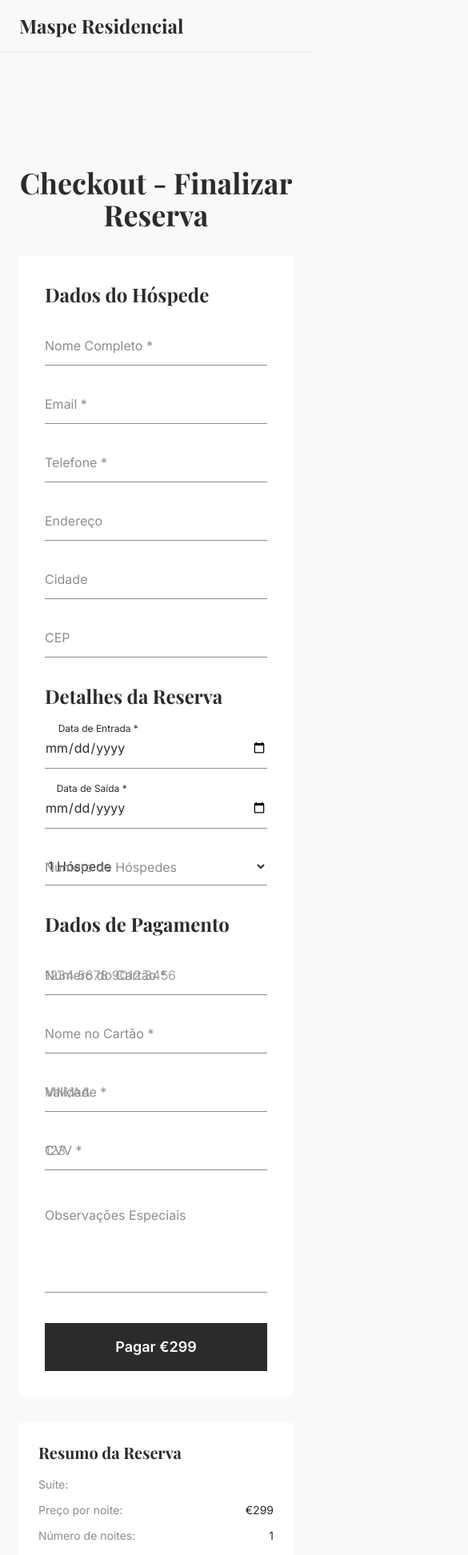
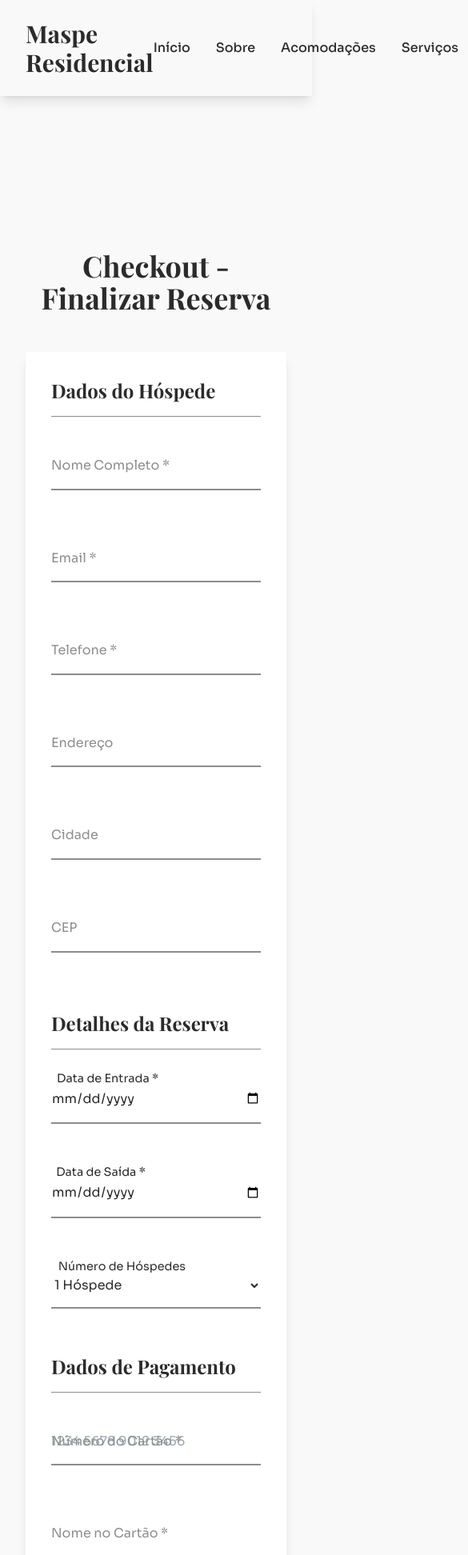
Before and after one commit to Devjoao-petrohost/lux-residencia-web-02, a React (Vite) app: page /checkout in a window 390 px wide. Shown: the top 1944 px of the page at 80% size, 585 px wide, since content can reach past the window. Built offline with nearby package versions, Linux system fonts and the light colour scheme.

Commit message:
Fix: Final polish and configuration
- Fixed visual glitches (spacing, overlap, transparency).
- Updated body font to "Sora".
- Configured currency to Kwanza (Kz).
- Added "Login Admin" link to the header.

```diff
--- a/index.html
+++ b/index.html
@@ -1,28 +1,17 @@
 
-<!DOCTYPE html>
-<html lang="pt-BR">
+<!doctype html>
+<html lang="en">
   <head>
     <meta charset="UTF-8" />
+    <link rel="icon" type="image/svg+xml" href="/favicon.ico" />
     <meta name="viewport" content="width=device-width, initial-scale=1.0" />
     <title>Maspe Residencial - Sofisticação que Acolhe</title>
-    <meta name="description" content="Hotel boutique de luxo no coração da cidade. Descubra um refúgio de excelência e discrição." />
-    <meta name="author" content="Maspe Residencial" />
-
-    <meta property="og:title" content="Maspe Residencial - Sofisticação que Acolhe" />
-    <meta property="og:description" content="Hotel boutique de luxo no coração da cidade. Descubra um refúgio de excelência e discrição." />
-    <meta property="og:type" content="website" />
-    <meta property="og:image" content="https://lovable.dev/opengraph-image-p98pqg.png" />
-
-    <meta name="twitter:card" content="summary_large_image" />
-    <meta name="twitter:site" content="@maspe_residencial" />
-    <meta name="twitter:image" content="https://lovable.dev/opengraph-image-p98pqg.png" />
 
     <!-- Google Fonts -->
     <link rel="preconnect" href="https://fonts.googleapis.com">
     <link rel="preconnect" href="https://fonts.gstatic.com" crossorigin>
-    <link href="https://fonts.googleapis.com/css2?family=Playfair+Display:wght@400;700&family=Inter:wght@300;400;500;600&display=swap" rel="stylesheet">
+    <link href="https://fonts.googleapis.com/css2?family=Playfair+Display:wght@400;700&family=Sora:wght@300;400;500;600;700&display=swap" rel="stylesheet">
   </head>
-
   <body>
     <div id="root"></div>
     <script type="module" src="/src/main.tsx"></script>
--- a/src/App.tsx
+++ b/src/App.tsx
@@ -8,6 +8,7 @@ import Index from "./pages/Index";
 import Accommodations from "./pages/Accommodations";
 import Checkout from "./pages/Checkout";
 import Confirmation from "./pages/Confirmation";
+import Admin from "./pages/Admin";
 import NotFound from "./pages/NotFound";
 
 const queryClient = new QueryClient();
@@ -23,6 +24,7 @@ const App = () => (
           <Route path="/acomodacoes" element={<Accommodations />} />
           <Route path="/checkout" element={<Checkout />} />
           <Route path="/confirmacao" element={<Confirmation />} />
+          <Route path="/admin" element={<Admin />} />
           <Route path="*" element={<NotFound />} />
         </Routes>
       </BrowserRouter>
--- a/src/components/Header.tsx
+++ b/src/components/Header.tsx
@@ -17,52 +17,43 @@ const Header = () => {
   }, []);
 
   const headerClass = isHomePage
-    ? `fixed top-0 left-0 right-0 z-50 transition-all duration-300 ${
+    ? `fixed top-0 left-0 right-0 header-fixed transition-all duration-300 ${
         isScrolled
-          ? 'bg-off-white shadow-sm'
+          ? 'bg-off-white shadow-lg'
           : 'bg-transparent'
       }`
-    : 'bg-off-white shadow-sm';
+    : 'bg-off-white shadow-lg';
 
   return (
     <header className={headerClass}>
-      <div className="container mx-auto px-6 py-4">
+      <div className="container py-6">
         <div className="flex items-center justify-between">
-          <Link to="/" className="font-playfair text-2xl font-bold text-charcoal">
+          <Link to="/" className="font-playfair text-3xl font-bold text-charcoal">
             Maspe Residencial
           </Link>
 
-          <nav className="hidden md:flex space-x-8">
-            <Link
-              to="/"
-              className="text-charcoal hover:text-stone-grey transition-colors duration-300 font-inter font-medium"
-            >
+          <nav className="header-nav">
+            <Link to="/">
               Início
             </Link>
-            <a
-              href="#sobre"
-              className="text-charcoal hover:text-stone-grey transition-colors duration-300 font-inter font-medium"
-            >
+            <a href="#sobre">
               Sobre
             </a>
-            <Link
-              to="/acomodacoes"
-              className="text-charcoal hover:text-stone-grey transition-colors duration-300 font-inter font-medium"
-            >
+            <Link to="/acomodacoes">
               Acomodações
             </Link>
-            <a
-              href="#servicos"
-              className="text-charcoal hover:text-stone-grey transition-colors duration-300 font-inter font-medium"
-            >
+            <a href="#servicos">
               Serviços
             </a>
-            <a
-              href="#contato"
-              className="text-charcoal hover:text-stone-grey transition-colors duration-300 font-inter font-medium"
-            >
+            <a href="#contato">
               Contato
             </a>
+            <Link
+              to="/admin"
+              className="bg-charcoal text-pure-white px-4 py-2 font-sora font-medium hover:bg-opacity-90 transition-colors duration-300"
+            >
+              Login Admin
+            </Link>
           </nav>
         </div>
       </div>
--- a/src/index.css
+++ b/src/index.css
@@ -54,28 +54,126 @@
   }
 
   body {
-    @apply bg-off-white text-charcoal font-inter;
+    @apply bg-off-white text-charcoal font-sora;
     font-feature-settings: "rlig" 1, "calt" 1;
+    line-height: 1.6;
   }
 
   h1, h2, h3 {
     @apply font-playfair;
   }
 
+  /* Floating Label Styles */
   .floating-label {
-    @apply relative;
+    @apply relative mb-6;
   }
 
-  .floating-label input {
-    @apply w-full px-0 py-3 text-charcoal bg-transparent border-0 border-b border-stone-grey focus:border-charcoal focus:outline-none transition-colors duration-300;
+  .floating-label input,
+  .floating-label select,
+  .floating-label textarea {
+    @apply w-full px-0 py-4 text-charcoal bg-transparent border-0 border-b-2 border-stone-grey focus:border-charcoal focus:outline-none transition-colors duration-300;
   }
 
   .floating-label label {
-    @apply absolute left-0 top-3 text-stone-grey transition-all duration-300 pointer-events-none;
+    @apply absolute left-0 top-4 text-stone-grey transition-all duration-300 pointer-events-none;
   }
 
   .floating-label input:focus ~ label,
-  .floating-label input:not(:placeholder-shown) ~ label {
-    @apply transform -translate-y-6 scale-75 text-charcoal;
+  .floating-label input:not(:placeholder-shown) ~ label,
+  .floating-label select:focus ~ label,
+  .floating-label select:not([value=""]) ~ label,
+  .floating-label textarea:focus ~ label,
+  .floating-label textarea:not(:placeholder-shown) ~ label {
+    @apply transform -translate-y-6 scale-90 text-charcoal;
+  }
+
+  /* Global spacing fixes */
+  section {
+    @apply relative z-10;
+  }
+
+  .container {
+    @apply mx-auto px-6 max-w-7xl;
+  }
+
+  /* Card spacing fixes */
+  .accommodation-card {
+    @apply bg-pure-white p-0 overflow-hidden;
+  }
+
+  .accommodation-card img {
+    @apply w-full h-64 object-cover;
+  }
+
+  .accommodation-card-content {
+    @apply p-6;
+  }
+
+  /* Button fixes */
+  .btn-primary {
+    @apply bg-charcoal text-pure-white px-6 py-3 font-sora font-semibold transition-all duration-300 hover:bg-opacity-90 inline-block text-center;
+  }
+
+  .btn-secondary {
+    @apply border-2 border-charcoal text-charcoal px-6 py-3 font-sora font-semibold transition-all duration-300 hover:bg-charcoal hover:text-pure-white inline-block text-center;
+  }
+
+  /* Form improvements */
+  .checkout-form {
+    @apply space-y-8;
+  }
+
+  .form-section {
+    @apply mb-12;
+  }
+
+  .form-section h2 {
+    @apply font-playfair text-2xl font-bold text-charcoal mb-8 border-b border-stone-grey pb-4;
+  }
+
+  /* Grid fixes */
+  .grid-accommodations {
+    @apply grid md:grid-cols-2 lg:grid-cols-3 gap-8;
+  }
+
+  /* Header fixes */
+  .header-nav {
+    @apply flex items-center space-x-8;
+  }
+
+  .header-nav a {
+    @apply text-charcoal hover:text-stone-grey transition-colors duration-300 font-sora font-medium;
+  }
+
+  /* Footer spacing */
+  .footer-content {
+    @apply grid md:grid-cols-4 gap-8 mb-8;
+  }
+
+  /* Z-index management */
+  .header-fixed {
+    @apply z-50;
+  }
+
+  .hero-section {
+    @apply z-10;
+  }
+
+  .modal-overlay {
+    @apply z-60;
+  }
+
+  /* Prevent text overlap */
+  .text-content {
+    @apply relative z-20;
+  }
+
+  /* Image overlay fixes */
+  .image-container {
+    @apply relative overflow-hidden;
+  }
+
+  .image-overlay {
+    @apply absolute inset-0 bg-black bg-opacity-0 transition-opacity duration-300 hover:bg-opacity-10;
   }
 }
--- /dev/null
+++ b/src/pages/Admin.tsx
@@ -0,0 +1,103 @@
+
+import { useState } from 'react';
+import { Link } from 'react-router-dom';
+import Header from '@/components/Header';
+import Footer from '@/components/Footer';
+
+const Admin = () => {
+  const [credentials, setCredentials] = useState({
+    username: '',
+    password: ''
+  });
+
+  const [isLoading, setIsLoading] = useState(false);
+
+  const handleInputChange = (e: React.ChangeEvent<HTMLInputElement>) => {
+    const { name, value } = e.target;
+    setCredentials(prev => ({ ...prev, [name]: value }));
+  };
+
+  const handleSubmit = (e: React.FormEvent) => {
+    e.preventDefault();
+    setIsLoading(true);
+
+    // Simulação de autenticação
+    setTimeout(() => {
+      console.log('Login attempt:', credentials);
+      setIsLoading(false);
+      // Aqui seria implementada a lógica real de autenticação
+    }, 1000);
+  };
+
+  return (
+    <div className="min-h-screen">
+      <Header />
+
+      <main className="pt-32">
+        <section className="py-16 bg-off-white min-h-screen flex items-center">
+          <div className="container max-w-md mx-auto">
+            <div className="bg-pure-white p-12 shadow-lg">
+              <div className="text-center mb-12">
+                <h1 className="font-playfair text-3xl font-bold text-charcoal mb-4">
+                  Área Administrativa
+                </h1>
+                <p className="font-sora text-stone-grey">
+                  Acesso restrito a administradores
+                </p>
+              </div>
+
+              <form onSubmit={handleSubmit} className="space-y-8">
+                <div className="floating-label">
+                  <input
+                    type="text"
+                    id="username"
+                    name="username"
+                    value={credentials.username}
+                    onChange={handleInputChange}
+                    placeholder=" "
+                    required
+                  />
+                  <label htmlFor="username">Nome de Usuário *</label>
+                </div>
+
+                <div className="floating-label">
+                  <input
+                    type="password"
+                    id="password"
+                    name="password"
+                    value={credentials.password}
+                    onChange={handleInputChange}
+                    placeholder=" "
+                    required
+                  />
+                  <label htmlFor="password">Senha *</label>
+                </div>
+
+                <button
+                  type="submit"
+                  disabled={isLoading}
+                  className="btn-primary w-full py-4 disabled:opacity-50 disabled:cursor-not-allowed"
+                >
+                  {isLoading ? 'Verificando...' : 'Entrar'}
+                </button>
+              </form>
+
+              <div className="text-center mt-8">
+                <Link
+                  to="/"
+                  className="text-stone-grey hover:text-charcoal font-sora text-sm"
+                >
+                  ← Voltar ao site principal
+                </Link>
+              </div>
+            </div>
+          </div>
+        </section>
+      </main>
+
+      <Footer />
+    </div>
+  );
+};
+
+export default Admin;
--- a/src/pages/Checkout.tsx
+++ b/src/pages/Checkout.tsx
@@ -1,4 +1,3 @@
-
 import { useState, useEffect } from 'react';
 import { useSearchParams, useNavigate } from 'react-router-dom';
 import Header from '@/components/Header';
@@ -33,17 +32,17 @@ const Checkout = () => {
 
   const [isProcessing, setIsProcessing] = useState(false);
 
-  // Preços simulados por quarto
+  // Preços simulados por quarto em Kwanza
   const roomPrices: { [key: string]: number } = {
-    'Suíte Presidencial': 599,
-    'Suíte Executive': 399,
-    'Suíte Premium': 299,
-    'Suíte Classic': 199,
-    'Suíte Garden': 349,
-    'Suíte Family': 449
+    'Suíte Presidencial': 299000,
+    'Suíte Executive': 199000,
+    'Suíte Premium': 149000,
+    'Suíte Classic': 99000,
+    'Suíte Garden': 174000,
+    'Suíte Family': 224000
   };
 
-  const pricePerNight = roomPrices[selectedSuite] || 299;
+  const pricePerNight = roomPrices[selectedSuite] || 149000;
 
   const calculateNights = () => {
     if (formData.dataEntrada && formData.dataSaida) {
@@ -131,30 +130,28 @@ const Checkout = () => {
     <div className="min-h-screen">
       <Header />
 
-      <main className="pt-20">
+      <main className="pt-32">
         <section className="py-16 bg-off-white">
-          <div className="container mx-auto px-6 max-w-4xl">
-            <div className="text-center mb-8">
-              <h1 className="font-playfair text-4xl md:text-5xl font-bold text-charcoal mb-4">
+          <div className="container max-w-6xl">
+            <div className="text-center mb-12">
+              <h1 className="font-playfair text-4xl md:text-5xl font-bold text-charcoal mb-6">
                 Checkout - Finalizar Reserva
               </h1>
               {selectedSuite && (
-                <p className="font-inter text-xl text-stone-grey">
+                <p className="font-sora text-xl text-stone-grey">
                   Você selecionou: <strong className="text-charcoal">{selectedSuite}</strong>
                 </p>
               )}
             </div>
 
-            <div className="grid md:grid-cols-3 gap-8">
+            <div className="grid lg:grid-cols-3 gap-12">
               {/* Formulário Principal */}
-              <div className="md:col-span-2 bg-pure-white p-8">
-                <form onSubmit={handleSubmit} className="space-y-8">
-                  <div>
-                    <h2 className="font-playfair text-2xl font-bold text-charcoal mb-6">
-                      Dados do Hóspede
-                    </h2>
+              <div className="lg:col-span-2 bg-pure-white p-8 shadow-lg">
+                <form onSubmit={handleSubmit} className="checkout-form">
+                  <div className="form-section">
+                    <h2>Dados do Hóspede</h2>
 
-                    <div className="grid md:grid-cols-2 gap-6">
+                    <div className="grid md:grid-cols-2 gap-8">
                       <div className="floating-label">
                         <input
                           type="text"
@@ -232,12 +229,10 @@ const Checkout = () => {
                     </div>
                   </div>
 
-                  <div>
-                    <h2 className="font-playfair text-2xl font-bold text-charcoal mb-6">
-                      Detalhes da Reserva
-                    </h2>
+                  <div className="form-section">
+                    <h2>Detalhes da Reserva</h2>
 
-                    <div className="grid md:grid-cols-3 gap-6">
+                    <div className="grid md:grid-cols-3 gap-8">
                       <div className="floating-label">
                         <input
                           type="date"
@@ -268,7 +263,6 @@ const Checkout = () => {
                           name="numeroHospedes"
                           value={formData.numeroHospedes}
                           onChange={handleInputChange}
-                          className="w-full px-0 py-3 text-charcoal bg-transparent border-0 border-b border-stone-grey focus:border-charcoal focus:outline-none transition-colors duration-300"
                         >
                           <option value="1">1 Hóspede</option>
                           <option value="2">2 Hóspedes</option>
@@ -281,12 +275,10 @@ const Checkout = () => {
                     </div>
                   </div>
 
-                  <div>
-                    <h2 className="font-playfair text-2xl font-bold text-charcoal mb-6">
-                      Dados de Pagamento
-                    </h2>
+                  <div className="form-section">
+                    <h2>Dados de Pagamento</h2>
 
-                    <div className="grid md:grid-cols-2 gap-6">
+                    <div className="grid md:grid-cols-2 gap-8">
                       <div className="md:col-span-2 floating-label">
                         <input
                           type="text"
@@ -352,7 +344,6 @@ const Checkout = () => {
                       onChange={handleInputChange}
                       placeholder=" "
                       rows={4}
-                      className="w-full px-0 py-3 text-charcoal bg-transparent border-0 border-b border-stone-grey focus:border-charcoal focus:outline-none transition-colors duration-300 resize-none"
                     />
                     <label htmlFor="observacoes">Observações Especiais</label>
                   </div>
@@ -360,45 +351,43 @@ const Checkout = () => {
                   <button
                     type="submit"
                     disabled={isProcessing}
-                    className="w-full bg-charcoal text-pure-white py-4 font-inter font-semibold text-lg hover:bg-opacity-90 transition-colors duration-300 disabled:opacity-50"
+                    className="btn-primary w-full py-4 text-lg disabled:opacity-50 disabled:cursor-not-allowed"
                   >
-                    {isProcessing ? 'Processando Pagamento...' : `Pagar €${totalAmount}`}
+                    {isProcessing ? 'Processando Pagamento...' : `Pagar ${totalAmount.toLocaleString('pt-AO')} Kz`}
                   </button>
                 </form>
               </div>
 
               {/* Resumo da Reserva */}
-              <div className="bg-pure-white p-6 h-fit">
-                <h3 className="font-playfair text-xl font-bold text-charcoal mb-4">
+              <div className="bg-pure-white p-8 h-fit shadow-lg">
+                <h3 className="font-playfair text-2xl font-bold text-charcoal mb-6">
                   Resumo da Reserva
                 </h3>
 
-                <div className="space-y-3 text-sm">
-                  <div className="flex justify-between">
+                <div className="space-y-4 font-sora">
+                  <div className="flex justify-between border-b border-stone-grey pb-2">
                     <span className="text-stone-grey">Suíte:</span>
                     <span className="text-charcoal font-medium">{selectedSuite}</span>
                   </div>
 
-                  <div className="flex justify-between">
+                  <div className="flex justify-between border-b border-stone-grey pb-2">
                     <span className="text-stone-grey">Preço por noite:</span>
-                    <span className="text-charcoal">€{pricePerNight}</span>
+                    <span className="text-charcoal">{pricePerNight.toLocaleString('pt-AO')} Kz</span>
                   </div>
 
-                  <div className="flex justify-between">
+                  <div className="flex justify-between border-b border-stone-grey pb-2">
                     <span className="text-stone-grey">Número de noites:</span>
                     <span className="text-charcoal">{calculateNights()}</span>
                   </div>
 
-                  <div className="flex justify-between">
+                  <div className="flex justify-between border-b border-stone-grey pb-2">
                     <span className="text-stone-grey">Hóspedes:</span>
                     <span className="text-charcoal">{formData.numeroHospedes}</span>
                   </div>
 
-                  <hr className="border-stone-grey" />
-
-                  <div className="flex justify-between font-bold text-lg">
+                  <div className="flex justify-between font-bold text-xl pt-4">
                     <span className="text-charcoal">Total:</span>
-                    <span className="text-charcoal">€{totalAmount}</span>
+                    <span className="text-charcoal">{totalAmount.toLocaleString('pt-AO')} Kz</span>
                   </div>
                 </div>
               </div>
--- a/tailwind.config.ts
+++ b/tailwind.config.ts
@@ -71,7 +71,7 @@ export default {
 			},
 			fontFamily: {
 				'playfair': ['Playfair Display', 'serif'],
-				'inter': ['Inter', 'sans-serif'],
+				'sora': ['Sora', 'sans-serif'],
 			},
 			borderRadius: {
 				lg: 'var(--radius)',
```
Also changed, not shown: src/components/FeaturedAccommodations.tsx (+29 -17 lines), src/components/Hero.tsx (+9 -8 lines), src/pages/Confirmation.tsx (+44 -44 lines).
